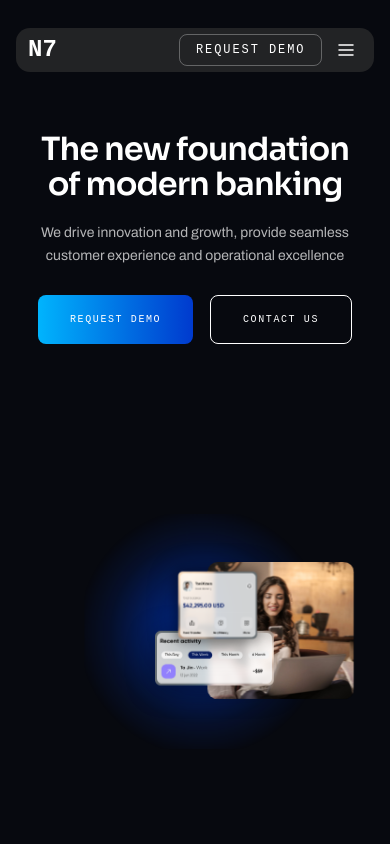
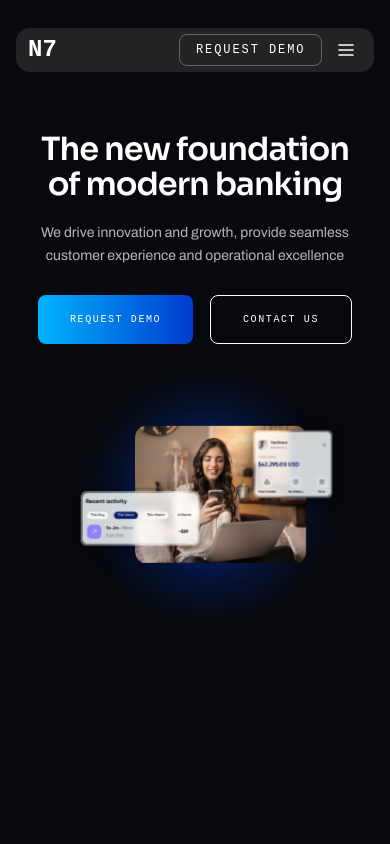
Before and after one commit to NeepunPatil57/Codelinear-Task, a React (Vite) app: page / in a window 390 px wide. Shown: the top 844 px of the page. Built offline with nearby package versions, Linux system fonts and the light colour scheme; a web font is replaced by a local one.

Commit message:
feat: refine mockup positioning in HeroSection for improved responsiveness and interaction

```diff
--- a/src/components/HeroSection.tsx
+++ b/src/components/HeroSection.tsx
@@ -62,12 +62,21 @@ export default function HeroSection() {
         </div>
 
         {/* Right mockup */}
-        <div className="w-full lg:flex-1 flex justify-center items-center mt-12 lg:mt-0">
-          {/* Outer wrapper scales the fixed-pixel mockup down on smaller screens */}
+        <div className="w-full lg:flex-1 mt-12 lg:mt-0">
+          {/* True-center shell: works even when child is wider than parent */}
+          <div style={{ position: 'relative', width: '100%', height: 460 }}>
           <div
             ref={mockupRef}
-            className="relative cursor-pointer"
-            style={{ width: 680, height: 460, perspective: 1000 }}
+            className="cursor-pointer"
+            style={{
+              position: 'absolute',
+              left: '50%',
+              top: 0,
+              width: 680,
+              height: 460,
+              perspective: 1000,
+              transform: 'translateX(-50%)',
+            }}
             onMouseMove={handleMouseMove}
             onMouseLeave={handleMouseLeave}
           >
@@ -76,7 +85,7 @@ export default function HeroSection() {
               className="absolute inset-0"
               style={{
                 transform: `scale(var(--mockup-scale, 1)) rotateX(${tilt.x}deg) rotateY(${tilt.y}deg)`,
-                transformOrigin: 'center center',
+                transformOrigin: 'top center',
                 transformStyle: 'preserve-3d',
                 transition: tilt.x === 0 && tilt.y === 0
                   ? 'transform 0.6s cubic-bezier(0.23, 1, 0.32, 1)'
@@ -118,6 +127,7 @@ export default function HeroSection() {
               />
             </div>
           </div>
+          </div>
         </div>
       </div>
 
```
